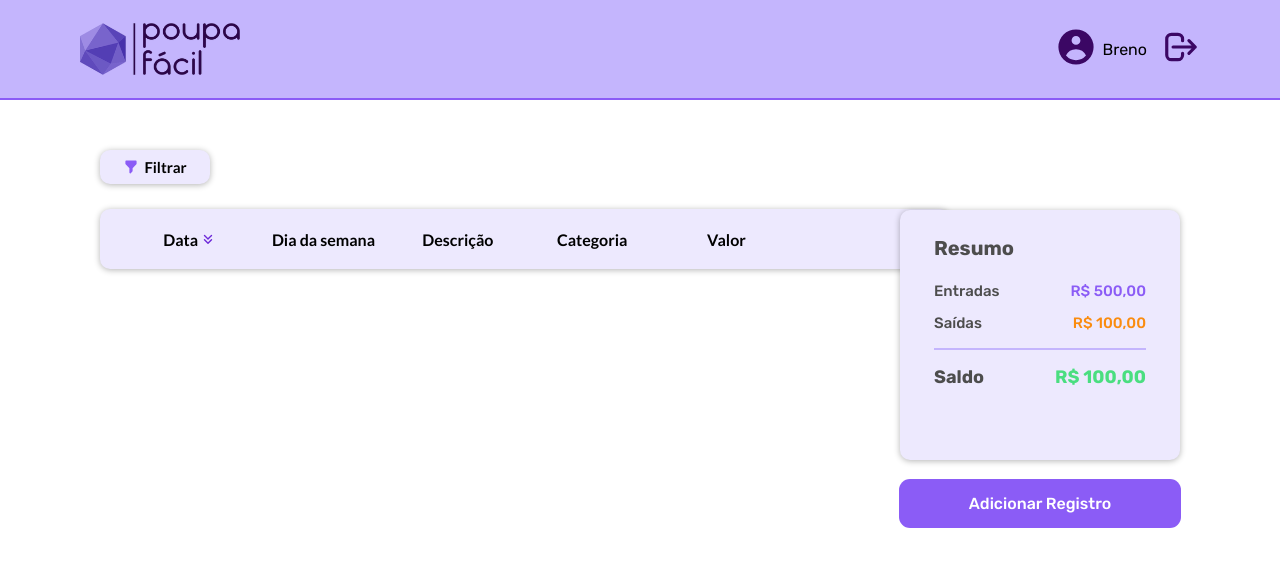
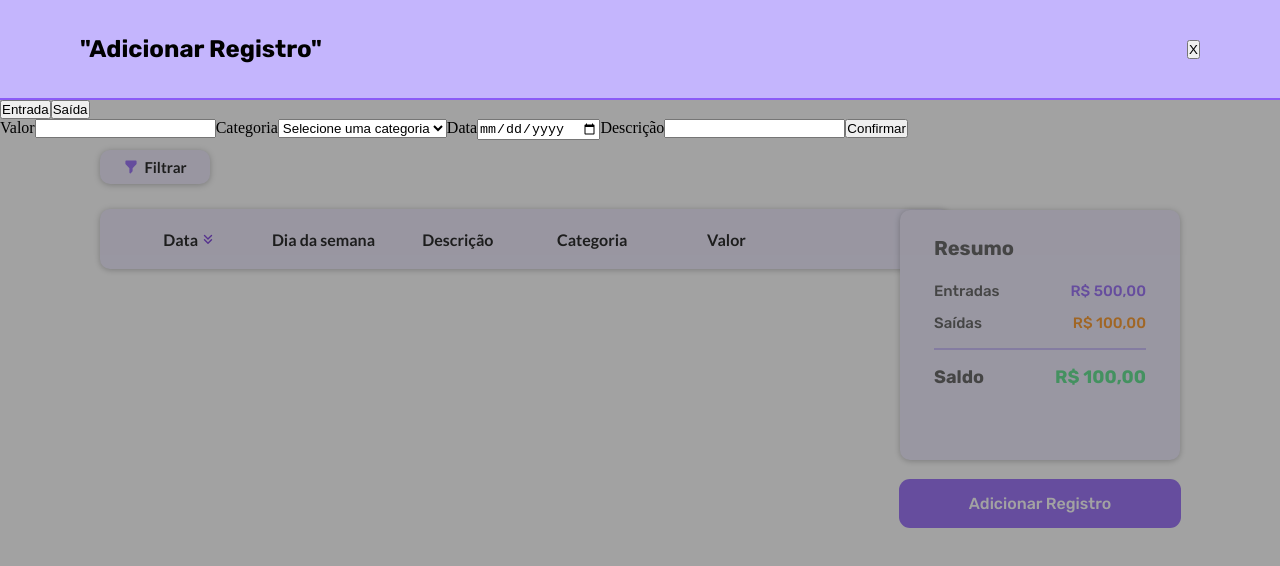
Before and after one commit to tittobreno/poupa-facil-front, a React (Vite) app: page /home in a window 1280 px wide. Both pictures are taken after a click on the button "Adicionar Registro". Shown: the top 566 px of the page. Built offline with nearby package versions, Linux system fonts and the light colour scheme.

Commit message:
feat: created register component

```diff
--- /dev/null
+++ b/src/components/RegisterModal/index.tsx
@@ -0,0 +1,54 @@
+import "./styles.css";
+
+const RegisterModal = ({ setShowRegisterModal }: any) => {
+  return (
+    <div className="overlay">
+      <div className="container-insert-register">
+        <section className="header">
+          <h1>"Adicionar Registro"</h1>
+          <button onClick={() => setShowRegisterModal(false)}>X</button>
+        </section>
+
+        <section className="section-btn">
+          <button className="btn deposit-modal">Entrada</button>
+
+          <button className="btn cash-out-modal">Saída</button>
+        </section>
+
+        <form className="section-form">
+          <label className="label" htmlFor="value">
+            Valor
+          </label>
+          <input name="valor" className="input" id="value" type="text" />
+
+          <label className="label">Categoria</label>
+          <select name="categoria_id" className="select">
+            <option>Selecione uma categoria</option>
+            <option>Categoria1</option>
+          </select>
+
+          <label className="label" htmlFor="date">
+            Data
+          </label>
+          <input name="data" className="input" id="date" type="date" />
+
+          <label className="label" htmlFor="description">
+            Descrição
+          </label>
+          <input
+            name="descricao"
+            className="input"
+            id="description"
+            type="text"
+          />
+
+          <button type="submit" className="btn-confirm">
+            Confirmar
+          </button>
+        </form>
+      </div>
+    </div>
+  );
+};
+
+export default RegisterModal;
--- /dev/null
+++ b/src/components/RegisterModal/styles.css
@@ -0,0 +1,11 @@
+.overlay {
+  width: 100vw;
+  height: 100vh;
+  background: rgba(61, 61, 61, 0.48);
+
+  position: fixed;
+  top: 0;
+  left: 0;
+  right: 0;
+  bottom: 0;
+}
--- a/src/components/Summary/index.tsx
+++ b/src/components/Summary/index.tsx
@@ -1,6 +1,9 @@
 import "./styles.css";
 
-const Summary = () => {
+const Summary = ({ setShowRegisterModal }: any) => {
+  const openModal = () => {
+    setShowRegisterModal(true);
+  };
   return (
     <aside className="summary__main">
       <h3 className="summary__title">Resumo</h3>
@@ -19,7 +22,9 @@ const Summary = () => {
         <span className="balance__value">R$ 100,00</span>
       </section>
 
-      <button className="summary__button">Adicionar Registro</button>
+      <button onClick={() => openModal()} className="summary__button">
+        Adicionar Registro
+      </button>
     </aside>
   );
 };
--- a/src/pages/Main/index.tsx
+++ b/src/pages/Main/index.tsx
@@ -3,16 +3,23 @@ import Header from "../../components/Header";
 import Filter from "../../components/Filter";
 import Summary from "../../components/Summary";
 import Dashboard from "../../components/Dashboard";
+import { useState } from "react";
+import RegisterModal from "../../components/RegisterModal";
 const Main = () => {
+  const [showRegisterModal, setShowRegisterModal] = useState(false);
+
   return (
     <div className="main__container">
       <Header />
       <main className="main">
         <section className="main__filter">
           <Filter />
-          <Summary />
+          <Summary setShowRegisterModal={setShowRegisterModal} />
         </section>
         <Dashboard />
+        {showRegisterModal && (
+          <RegisterModal setShowRegisterModal={setShowRegisterModal} />
+        )}
       </main>
     </div>
   );
```
